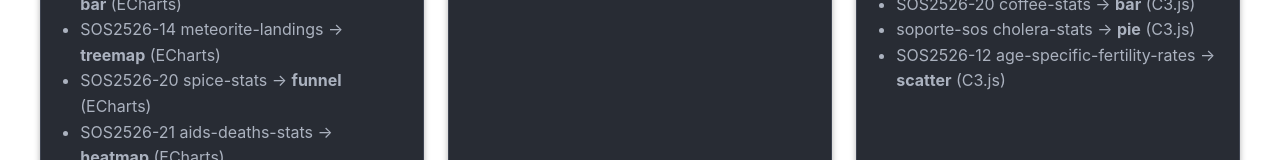
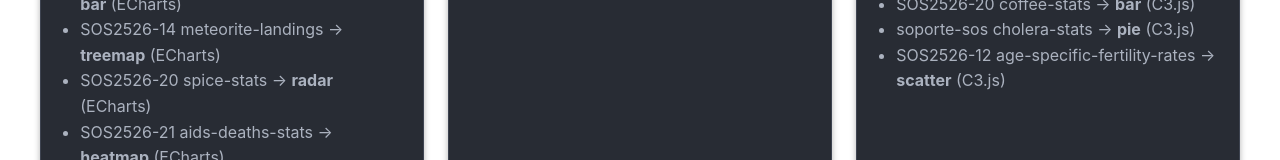
Before and after one commit to gti-sos/SOS2526-11, a SvelteKit app in the folder src/front/svelte-app/: page /integrations in a window 1280 px wide. Shown: the part 614-774 px from the top of the page. Built offline with nearby package versions, Linux system fonts and the light colour scheme.

Commit message:
Correccion Cosas Varias.13

```diff
--- a/src/front/svelte-app/src/routes/analytics/road-fatalities/+page.svelte
+++ b/src/front/svelte-app/src/routes/analytics/road-fatalities/+page.svelte
@@ -965,7 +965,7 @@
             <p><strong>Grupo:</strong> {sos20Data.group} &nbsp;|&nbsp; <strong>Integrado por:</strong> {sos20Data.integratedBy}</p>
             <p><strong>Fuente:</strong> {sos20Data.dataSource === 'api' ? 'API SOS real' : 'Error al consultar API'} &nbsp;|&nbsp; <strong>Registros:</strong> {sos20Data.count}</p>
             <p><strong>URL externa:</strong> <code>{sos20Data.sourceUrl}</code></p>
-            <p><strong>Widget:</strong> ECharts funnel</p>
+            <p><strong>Widget:</strong> ECharts radar</p>
             <p>{sos20Data.explanation}</p>
             {#if sos20Data.apiError}
                 <p class="api-error">Error: {sos20Data.apiError}</p>
--- a/src/front/svelte-app/src/routes/integrations/+page.svelte
+++ b/src/front/svelte-app/src/routes/integrations/+page.svelte
@@ -19,7 +19,7 @@
                 <li>FedEx Sandbox API (OAuth2 Client Credentials) → <b>heatmap</b> (Highcharts)</li>
                 <li>SOS2526-12 birth-death-growth-rates → <b>bar</b> (ECharts)</li>
                 <li>SOS2526-14 meteorite-landings → <b>treemap</b> (ECharts)</li>
-                <li>SOS2526-20 spice-stats → <b>funnel</b> (ECharts)</li>
+                <li>SOS2526-20 spice-stats → <b>radar</b> (ECharts)</li>
                 <li>SOS2526-21 aids-deaths-stats → <b>heatmap</b> (ECharts)</li>
                 <li>SOS2526-27 world-hydroelectric-plants → <b>scatter</b> (ECharts)</li>
             </ul>
```
